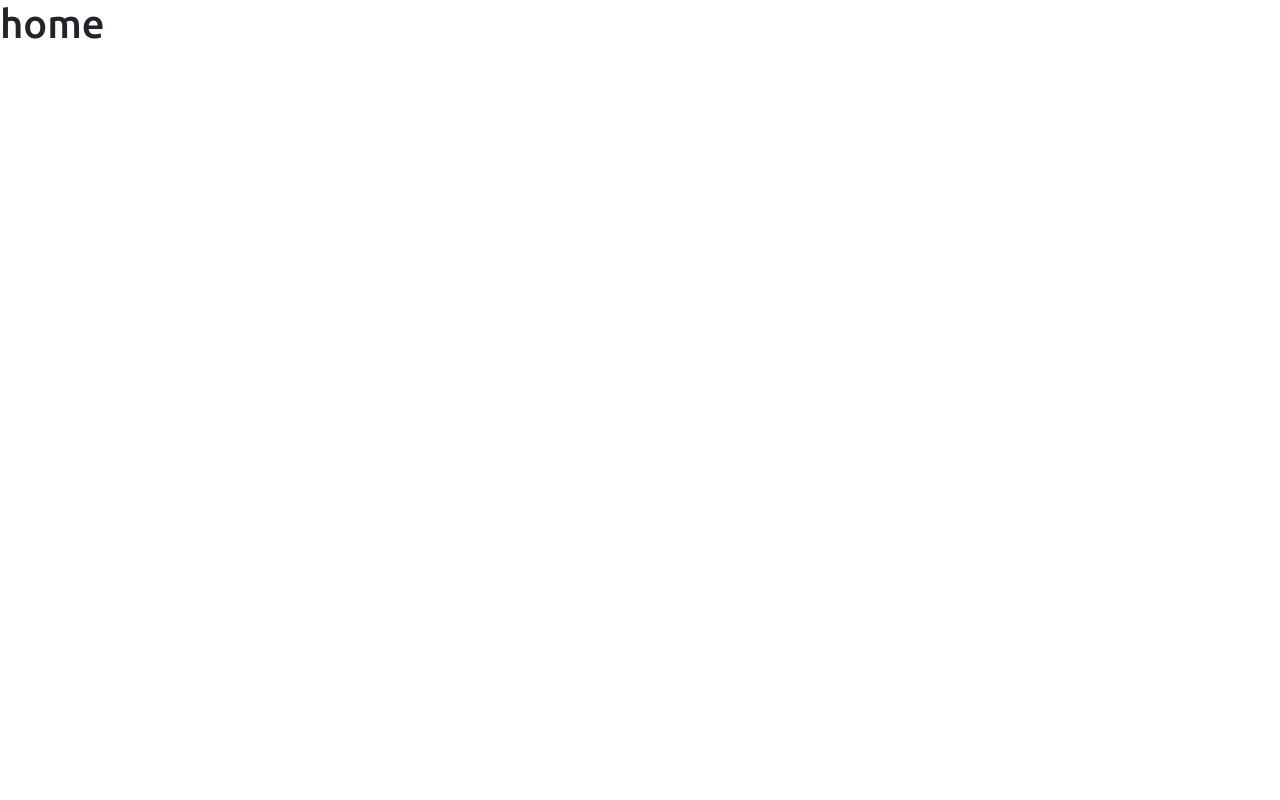
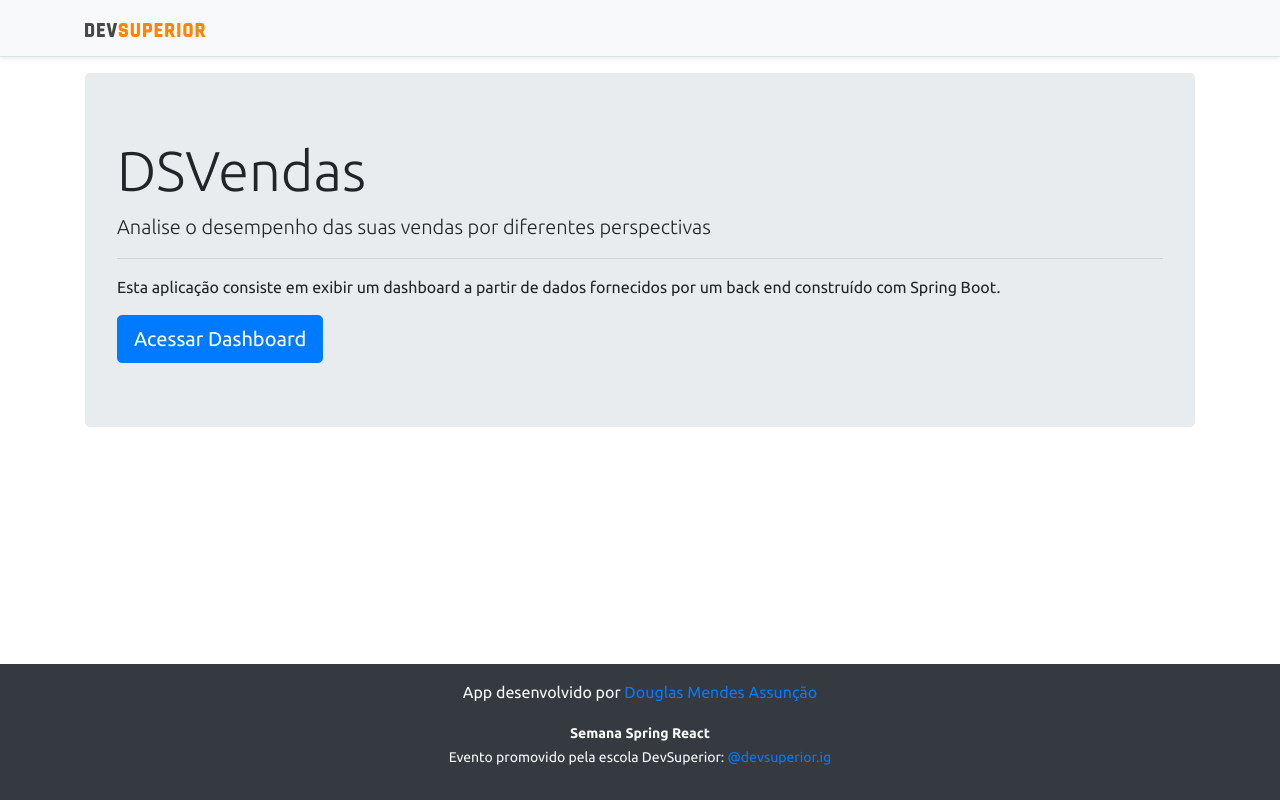
Before and after one commit to capudougmor/DsVendas, a React (Create React App) app in the folder frontend/: page / in a window 1280 px wide. Built offline with nearby package versions, Linux system fonts and the light colour scheme.

Commit message:
Home, navigation

```diff
--- a/frontend/src/componentes/BavBar/Index.jsx
+++ b/frontend/src/componentes/BavBar/Index.jsx
@@ -1,4 +1,5 @@
 
+import { Link } from 'react-router-dom'
 import ImgDsDark from '../../assets/img/ds-dark.svg'
 
 function NavBar() {
@@ -6,7 +7,9 @@
     <div className="d-flex flex-column flex-md-row align-items-center p-3 px-md-4 mb-3 bg-light border-bottom shadow-sm">
       <div className="container">
         <nav className="my-2 my-md-0 mr-md-3">
-          <img src={ImgDsDark} alt="DevSuperior" width="120" />
+          <Link to="/" >
+            <img src={ImgDsDark} alt="DevSuperior" width="120" />
+          </Link>
         </nav>
       </div>
     </div>
--- a/frontend/src/pages/Home/Index.jsx
+++ b/frontend/src/pages/Home/Index.jsx
@@ -1,10 +1,25 @@
+import { Link } from "react-router-dom"
+import NavBar from "../../componentes/BavBar/Index"
+import Footer from "../../componentes/Footer/Index"
 
 
 function Home() {
   return (
-    <div>
-      <h1>home</h1>
-    </div>
+    <>
+      <NavBar />
+      <div className="container">
+        <div className="jumbotron">
+          <h1 className="display-4">DSVendas</h1>
+          <p className="lead">Analise o desempenho das suas vendas por diferentes perspectivas</p>
+          <hr />
+          <p>Esta aplicação consiste em exibir um dashboard a partir de dados fornecidos por um back end construído com Spring Boot.</p>
+          <Link className="btn btn-primary btn-lg" to="/dashboard">
+            Acessar Dashboard
+          </Link>
+        </div>
+      </div>
+      <Footer />
+    </>
   )
 }
 
```
